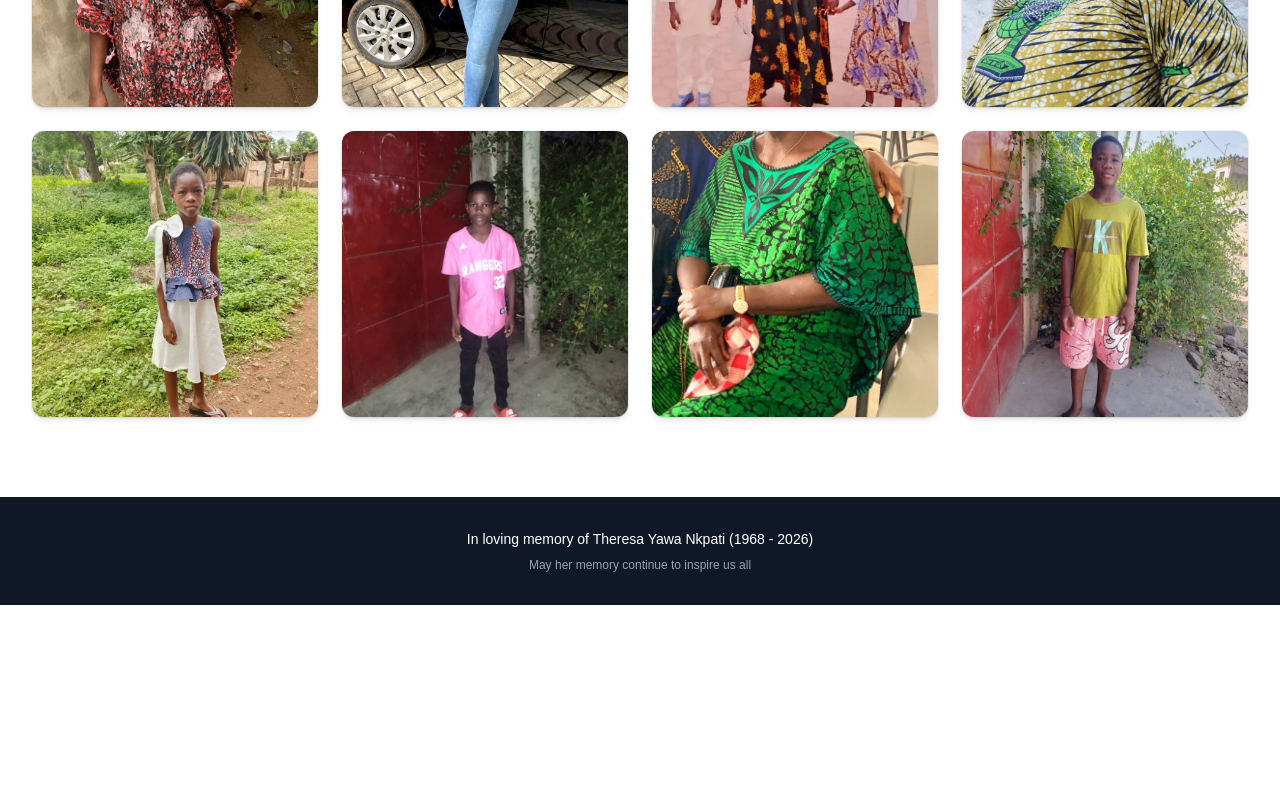
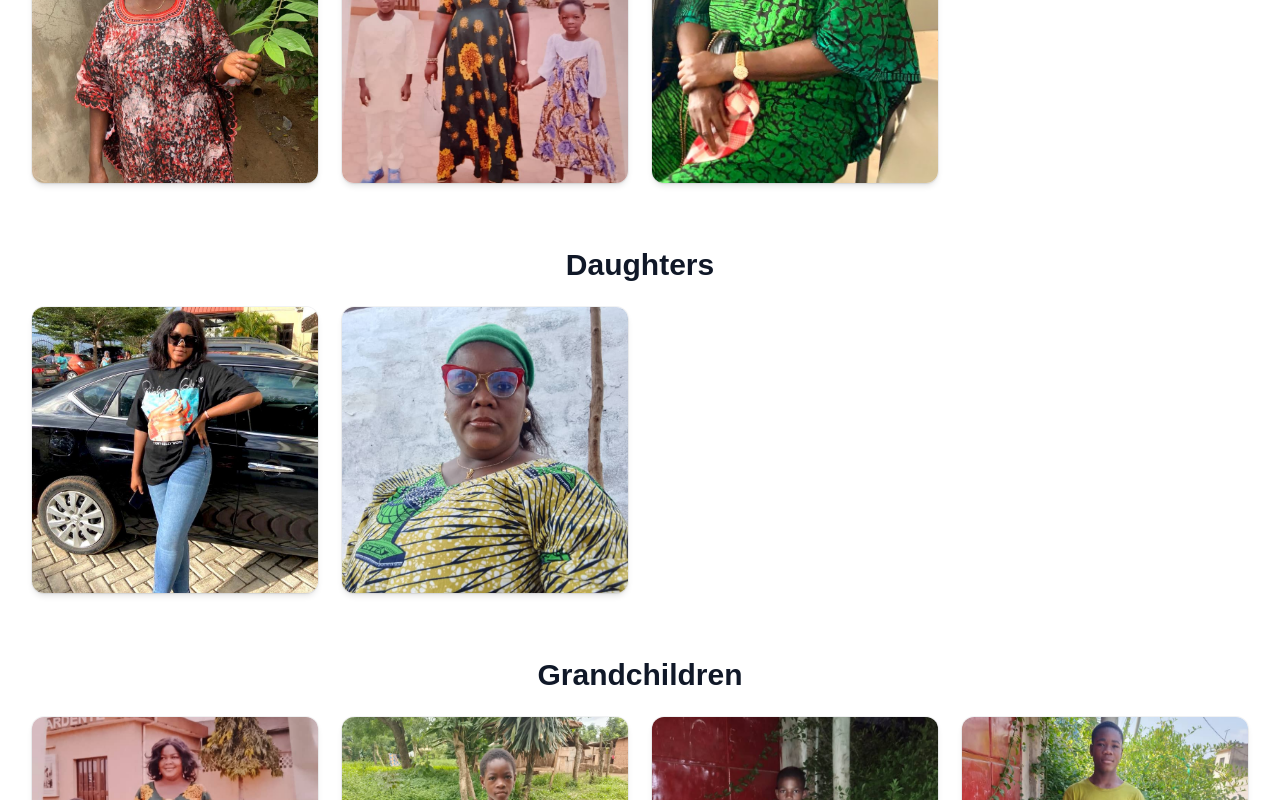
Before and after one commit to cayekple/theresa-nkpati, a React (Vite) app: page / in a window 1280 px wide. Shown: the part 6400-7200 px from the top of the page. Before the commit the page ends 7005 px from the top, so only its background shows below. Built offline with nearby package versions, Linux system fonts and the light colour scheme.

Commit message:
Group gallery images into categories and update lightbox logic to support categorized structure.

```diff
--- a/src/App.tsx
+++ b/src/App.tsx
@@ -15,16 +15,34 @@ export default function App() {
 
   const basePath = import.meta.env.PROD ? '/theresa-nkpati' : '';
 
-  const images = [
-    { src: `${basePath}/img/1.jpeg`, alt: 'Theresa Yawa Nkpati 1' },
-    { src: `${basePath}/img/2.jpeg`, alt: 'Theresa Yawa Nkpati 2' },
-    { src: `${basePath}/img/3.jpeg`, alt: 'Theresa Yawa Nkpati 3' },
-    { src: `${basePath}/img/4.jpeg`, alt: 'Theresa Yawa Nkpati 4' },
-    { src: `${basePath}/img/5.jpeg`, alt: 'Theresa Yawa Nkpati 5' },
-    { src: `${basePath}/img/6.jpeg`, alt: 'Theresa Yawa Nkpati 6' },
-    { src: `${basePath}/img/7.jpeg`, alt: 'Theresa Yawa Nkpati 7' },
-    { src: `${basePath}/img/8.jpeg`, alt: 'Theresa Yawa Nkpati 8' },
+  const galleryCategories = [
+    {
+      title: 'Picture of the Deceased',
+      images: [
+        { src: `${basePath}/img/1.jpeg`, alt: 'Theresa Yawa Nkpati' },
+        { src: `${basePath}/img/3.jpeg`, alt: 'Theresa Yawa Nkpati' },
+        { src: `${basePath}/img/7.jpeg`, alt: 'Theresa Yawa Nkpati' },
+      ]
+    },
+    {
+      title: 'Daughters',
+      images: [
+        { src: `${basePath}/img/2.jpeg`, alt: 'Daughters of Theresa Yawa Nkpati' },
+        { src: `${basePath}/img/4.jpeg`, alt: 'Daughters of Theresa Yawa Nkpati' },
+      ]
+    },
+    {
+      title: 'Grandchildren',
+      images: [
+        { src: `${basePath}/img/3.jpeg`, alt: 'Grandchildren of Theresa Yawa Nkpati' },
+        { src: `${basePath}/img/5.jpeg`, alt: 'Grandchildren of Theresa Yawa Nkpati' },
+        { src: `${basePath}/img/6.jpeg`, alt: 'Grandchildren of Theresa Yawa Nkpati' },
+        { src: `${basePath}/img/8.jpeg`, alt: 'Grandchildren of Theresa Yawa Nkpati' },
+      ]
+    },
   ];
+
+  const allImages = galleryCategories.flatMap(cat => cat.images);
 
   useEffect(() => {
     const root = document.documentElement;
@@ -35,7 +53,7 @@ export default function App() {
 
   const onOpenLightboxAt = (index: number) => {
     prevFocusRef.current = document.activeElement as HTMLElement;
-    const item = images[index];
+    const item = allImages[index];
     if (!item) return;
     setLightbox({ open: true, src: item.src, alt: item.alt, index });
   };
@@ -57,16 +75,16 @@ export default function App() {
         onCloseLightbox();
       } else if (e.key === 'ArrowRight') {
         e.preventDefault();
-        if (images.length > 1) {
-          const next = (lightbox.index + 1 + images.length) % images.length;
-          const item = images[next];
+        if (allImages.length > 1) {
+          const next = (lightbox.index + 1 + allImages.length) % allImages.length;
+          const item = allImages[next];
           setLightbox({ open: true, src: item.src, alt: item.alt, index: next });
         }
       } else if (e.key === 'ArrowLeft') {
         e.preventDefault();
-        if (images.length > 1) {
-          const prev = (lightbox.index - 1 + images.length) % images.length;
-          const item = images[prev];
+        if (allImages.length > 1) {
+          const prev = (lightbox.index - 1 + allImages.length) % allImages.length;
+          const item = allImages[prev];
           setLightbox({ open: true, src: item.src, alt: item.alt, index: prev });
         }
       }
@@ -75,7 +93,7 @@ export default function App() {
       window.addEventListener('keydown', onKey);
     }
     return () => window.removeEventListener('keydown', onKey);
-  }, [lightbox.open, lightbox.index, images]);
+  }, [lightbox.open, lightbox.index, allImages]);
 
   useEffect(() => {
     let ticking = false;
@@ -426,17 +444,29 @@ export default function App() {
         {/* Gallery Section */}
         <section id="gallery" className="py-20 px-4 sm:px-6 lg:px-8 bg-white dark:bg-gray-950">
           <div className="max-w-7xl mx-auto">
-            <div className="text-center mb-12">
+            <div className="text-center mb-16">
               <h2 className="text-4xl sm:text-5xl font-bold mb-4 text-gray-900 dark:text-white">
                 Gallery
               </h2>
               <div className="h-1 w-20 bg-gray-300 dark:bg-gray-700 mx-auto rounded-full"></div>
             </div>
+
+            {/* Gallery Categories */}
+            <div className="space-y-16">
+              {galleryCategories.map((category, catIndex) => {
+                const startIndex = galleryCategories.slice(0, catIndex).reduce((sum, cat) => sum + cat.images.length, 0);
+                return (
+                  <div key={catIndex}>
+                    <h3 className="text-2xl sm:text-3xl font-semibold mb-6 text-gray-900 dark:text-white text-center">
+                      {category.title}
+                    </h3>
                     <div className="grid grid-cols-2 md:grid-cols-3 lg:grid-cols-4 gap-4 md:gap-6">
-              {images.map((img, i) => (
+                      {category.images.map((img, imgIndex) => {
+                        const globalIndex = startIndex + imgIndex;
+                        return (
                           <button
-                  key={i}
-                  onClick={() => onOpenLightboxAt(i)}
+                            key={imgIndex}
+                            onClick={() => onOpenLightboxAt(globalIndex)}
                             className="group relative aspect-square overflow-hidden rounded-xl shadow-md hover:shadow-2xl transition-all duration-300 focus:outline-none focus:ring-2 focus:ring-gray-900 focus:ring-offset-2 dark:focus:ring-white ring-1 ring-gray-900/5 dark:ring-white/10"
                           >
                             <img
@@ -446,7 +476,12 @@ export default function App() {
                             />
                             <div className="absolute inset-0 bg-black/0 group-hover:bg-black/10 transition-colors duration-300"></div>
                           </button>
-              ))}
+                        );
+                      })}
+                    </div>
+                  </div>
+                );
+              })}
             </div>
           </div>
         </section>
@@ -530,13 +565,13 @@ export default function App() {
               className="max-h-[90vh] w-auto object-contain"
             />
           </div>
-          {images.length > 1 && (
+          {allImages.length > 1 && (
             <>
               <button
                 onClick={(e) => {
                   e.stopPropagation();
-                  const prev = (lightbox.index - 1 + images.length) % images.length;
-                  const item = images[prev];
+                  const prev = (lightbox.index - 1 + allImages.length) % allImages.length;
+                  const item = allImages[prev];
                   setLightbox({ open: true, src: item.src, alt: item.alt, index: prev });
                 }}
                 className="absolute left-4 text-white text-4xl w-12 h-12 flex items-center justify-center rounded-full hover:bg-white/20 focus:outline-none focus:ring-2 focus:ring-white"
@@ -547,8 +582,8 @@ export default function App() {
               <button
                 onClick={(e) => {
                   e.stopPropagation();
-                  const next = (lightbox.index + 1) % images.length;
-                  const item = images[next];
+                  const next = (lightbox.index + 1) % allImages.length;
+                  const item = allImages[next];
                   setLightbox({ open: true, src: item.src, alt: item.alt, index: next });
                 }}
                 className="absolute right-4 text-white text-4xl w-12 h-12 flex items-center justify-center rounded-full hover:bg-white/20 focus:outline-none focus:ring-2 focus:ring-white"
```
Lines whose indentation alone changed are shown as unchanged.
